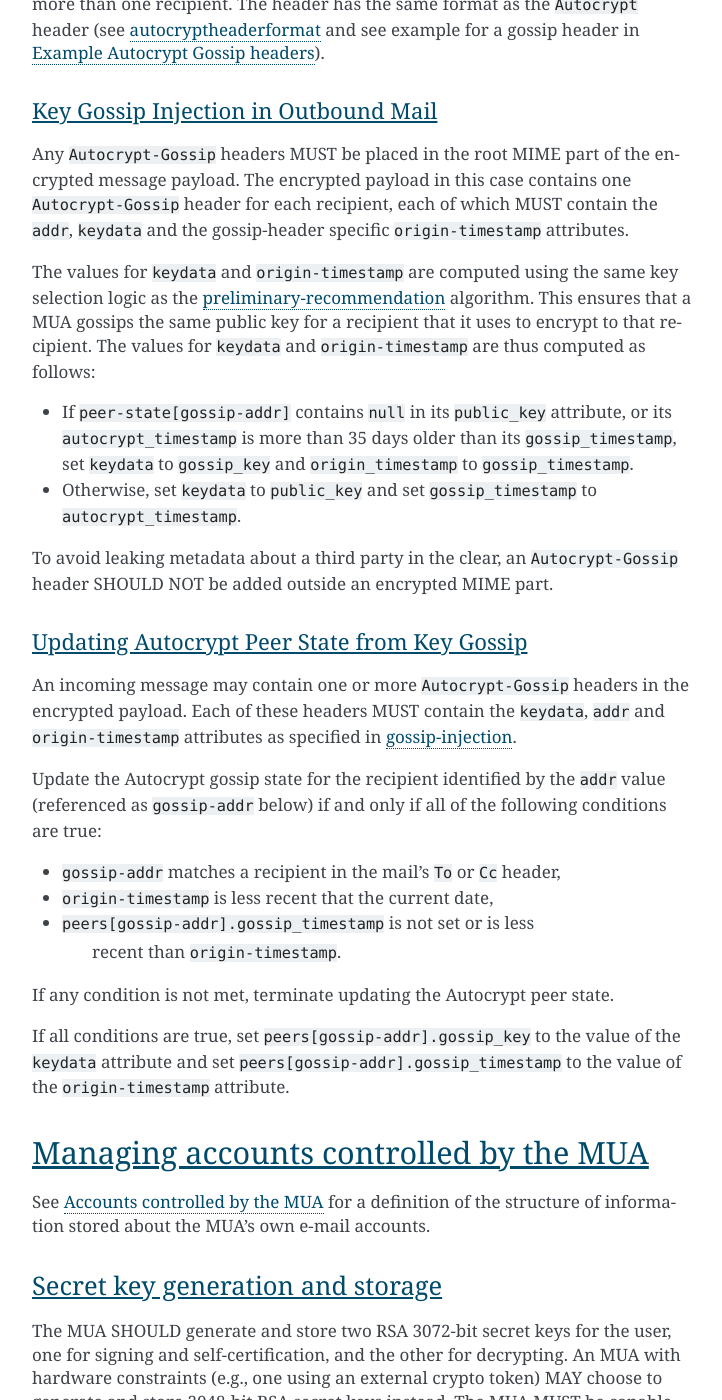
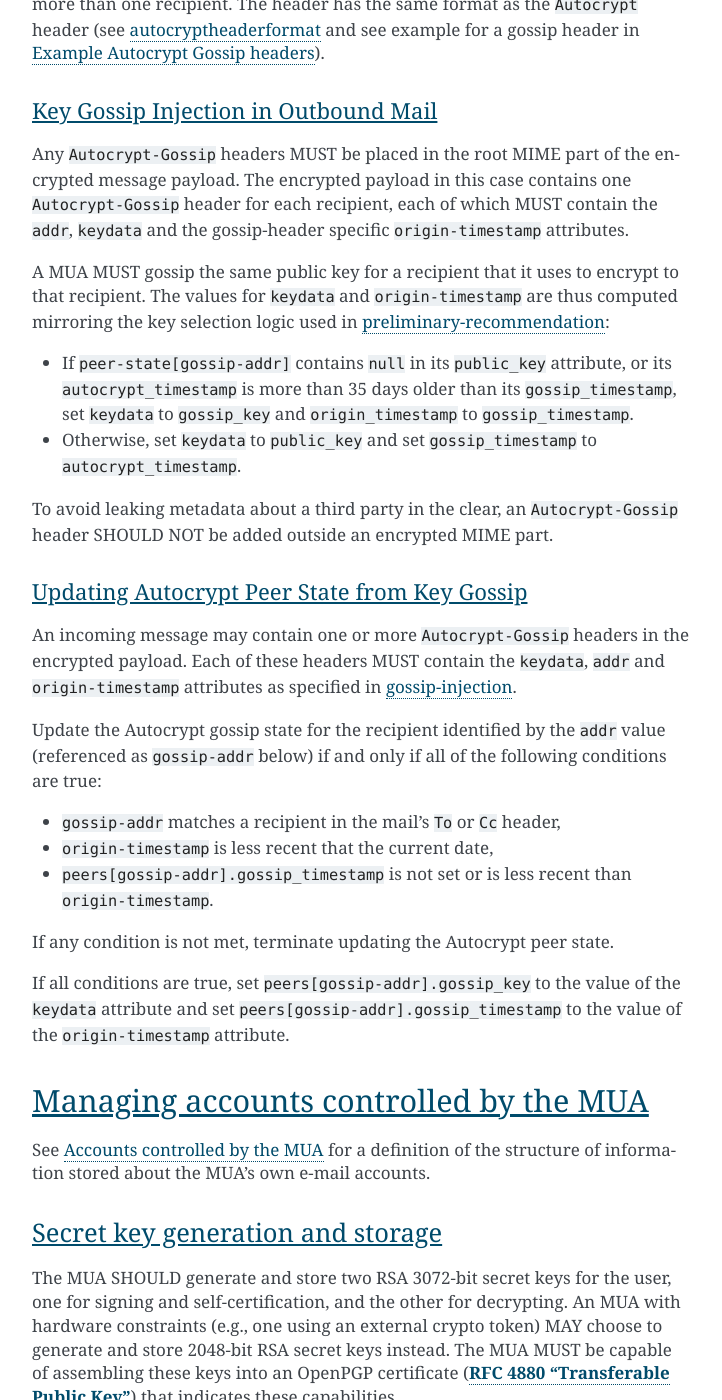
Before and after one commit to autocrypt/autocrypt, a Sphinx documentation site: the page built from doc/level1.rst, in a window 1280 px wide and 1400 px high, scrolled down 13909 px. Shown: the whole window, without its empty margins (388-1110 px from the left). Built offline with Sphinx 7.4.7, drawn with Linux system fonts in a browser that asks for light colours.

Commit message:
some refinements

```diff
--- a/doc/level1.rst
+++ b/doc/level1.rst
@@ -662,11 +662,10 @@ this case contains one ``Autocrypt-Gossip`` header for each recipient,
 each of which MUST contain the ``addr``, ``keydata`` and the
 gossip-header specific ``origin-timestamp`` attributes.
 
-The values for ``keydata`` and ``origin-timestamp`` are computed
-using the same key selection logic as the `preliminary-recommendation`_
-algorithm.  This ensures that a MUA gossips the same public key for a
-recipient that it uses to encrypt to that recipient. The values for
-``keydata`` and ``origin-timestamp`` are thus computed as follows:
+A MUA MUST gossip the same public key for a recipient that
+it uses to encrypt to that recipient. The values for ``keydata`` and
+``origin-timestamp`` are thus computed mirroring the key selection
+logic used in `preliminary-recommendation`_:
 
 - If ``peer-state[gossip-addr]`` contains ``null`` in its
   ``public_key`` attribute, or its ``autocrypt_timestamp`` is
@@ -699,7 +698,7 @@ and only if all of the following conditions are true:
 - ``origin-timestamp`` is less recent that the current date,
 
 - ``peers[gossip-addr].gossip_timestamp`` is not set or is less
-   recent than ``origin-timestamp``.
+  recent than ``origin-timestamp``.
 
 If any condition is not met, terminate updating the Autocrypt peer state.
 
```
